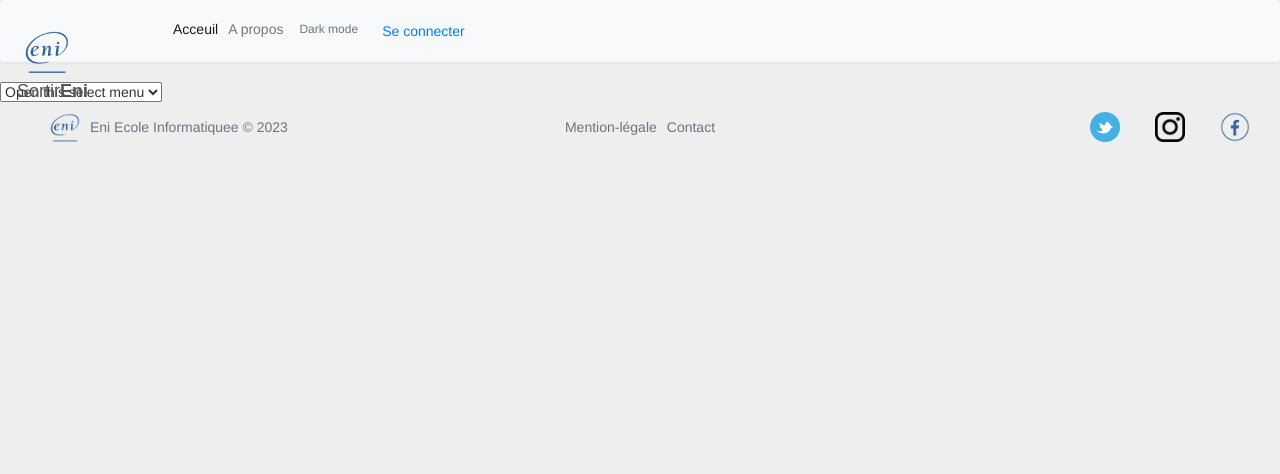
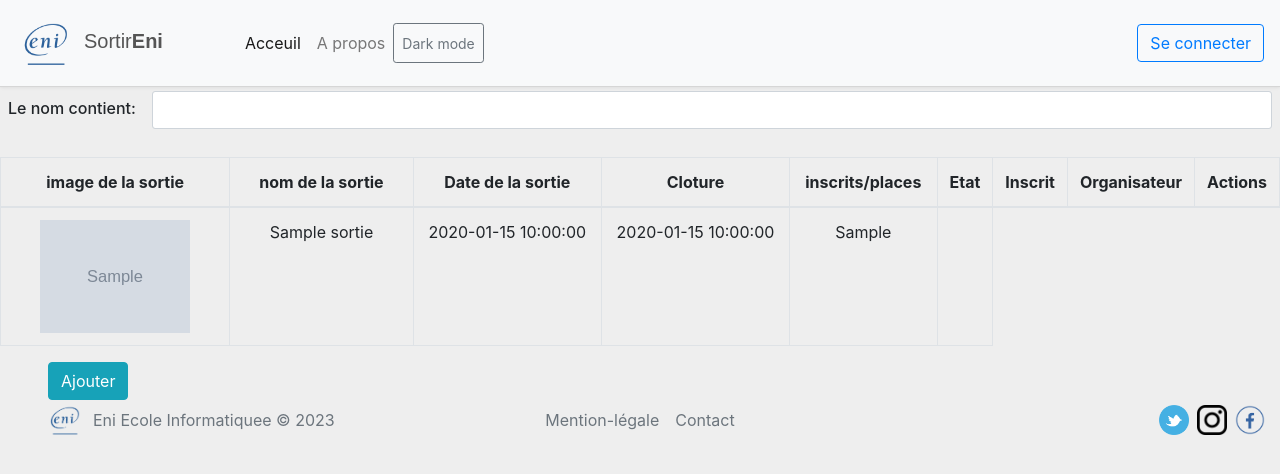
Before and after one commit to omarnadif/EniProject, a Symfony app: template templates/excursions/indexExcursion.html.twig in a window 1280 px wide. Shown: the top 474 px of the page. Run offline with Twig, Linux system fonts and the light colour scheme; the template is opened without the code that fills it: most values are stand-ins (such as "Sample title", 1, 10 or a date in 2020); grey boxes marked "Sample" are stand-in pictures; some libraries are stand-ins or nearby versions; some web fonts are replaced.

Commit message:
excursion update and edit ok excursionindex EC

```diff
--- a/templates/excursions/indexExcursion.html.twig
+++ b/templates/excursions/indexExcursion.html.twig
@@ -1,17 +1,63 @@
-{% extends 'base.html.twig' %}
+{% extends "base.html.twig" %}
 
-{% block title %}Ex{% endblock %}
+{% block title %}{{ parent() }} Creer Sortie {% endblock %}
 
 {% block main %}
-    <link rel="stylesheet" href="https://maxcdn.bootstrapcdn.com/bootstrap/3.3.7/css/bootstrap.min.css">
+    {# --- Barre de recherche --- #}
+<form class="navbar-form form-control-sm" action="{{ path('indexLieu') }}" method="post">
+    <div class="input-group search-box mb-4">
+        <h6 class="text-justify mt-2 mr-3">Le nom contient: </h6>
+        <span class="input-group-addon"><i class="material-icons">&#xE8B6;</i></span>
+        <label for="search"></label><input name="searchTerm" type="text" id="search" class="form-control" placeholder="">
+    </div>
+</form>
+{# --- FIN Barre de recherche --- #}
 
+    {# --- Corps de l'index LIEU --- #}
+<div class="table-responsive">
 
-
-    <select class="form-select" aria-label="Default select example">
-        <option selected>Open this select menu</option>
-        <option value="1">One</option>
-        <option value="2">Two</option>
-        <option value="3">Three</option>
-    </select>
-    <script src="https://maxcdn.bootstrapcdn.com/bootstrap/3.3.7/js/bootstrap.min.js"></script>
+    <table class=" text-center table table-bordered border-primary">
+        <thead>
+        <tr>
+            <th style="width: 22%;">image de  la sortie</th>
+            <th style="width: 22%;">nom de la sortie</th>
+            <th style="width: 22%;">Date de la sortie</th>
+            <th style="width: 22%;">Cloture</th>
+            <th style="width: 22%;">inscrits/places</th>
+            <th style="width: 22%;">Etat</th>
+            <th style="width: 22%;">Inscrit</th>
+            <th style="width: 22%;">Organisateur</th>
+            <th style="width: 22%;">Actions</th>
+        </tr>
+        </thead>
+        <tbody>
+        {% for sorties in sortie %}
+             {% for lieux in lieu %}
+            <tr>
+                <td>{# Affichage de l'image du lieu ou de l'image par défaut #}
+                    {% if lieux.lieuImageUpload %}
+                        {% set imagePath = asset('img/lieu/lieuUserUploadPicture/' ~ lieux.lieuImageUpload) %}
+                    {% else %}
+                        {% set imagePath = asset('img/lieu/lieuNoPictureImg/imgLieuDefault.png') %}
+                    {% endif %}
+                    <img src="{{ imagePath }}" alt="{{ lieux.nom }}" width="150">
+                </td>
+                <td>{{ sorties.nom }}</td>
+                <td>{{ sorties.dateHeureDebut|date('Y-m-d H:i:s') }}</td>
+                <td>{{ sorties.dateLimiteInscription|date('Y-m-d H:i:s') }}</td>
+                <td>{{ sorties.nbInscriptionsMax }}</td>
+                <td>{{ sorties.etat.getLibelle() }}</td>
+                {#  <td>{{ sorties.participantInscrit.participant.getNom() |upper }} {{ sorties.participantsInscrit.participant.getPrenom() |upper }}</td>
+                <td>{{ sorties.getParticipantOrganise() }}</td>
+                <td>
+                    {#<a href="{{ path('updateExcursion', {'id': sortie.id}) }}" class="btn btn-outline-success btn-sm">Modifier</a>
+                     <a href="{{ path('', {'id': lieux.id}) }}" class="btn btn-outline-danger btn-sm" onclick="return confirm('Êtes-vous sûr de vouloir supprimer votre compte ? Cette action est irréversible.')" >Supprimer</a> #}
+                </td>
+            </tr>
+             {% endfor %}
+        {% endfor %}
+        </tbody>
+    </table>
+    <a href="{{ path('editExcursion') }}" class="btn btn-info ml-5">Ajouter</a>
+</div>
 {% endblock %}
```
Also changed, not shown: src/Controller/ExcursionController.php (+21 -2 lines), src/Entity/Participant.php (+40 -0 lines), src/Entity/Sortie.php (+34 -0 lines), src/Repository/SortieRepository.php (+9 -0 lines).
